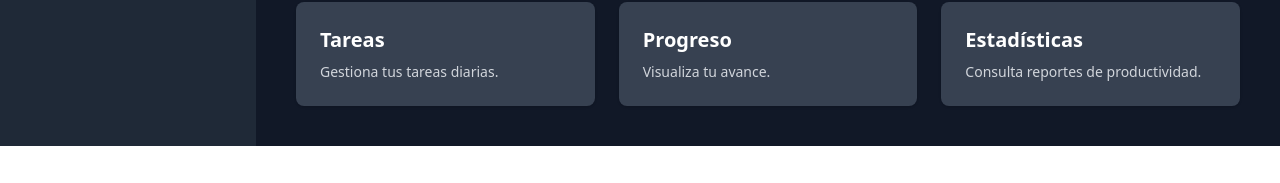
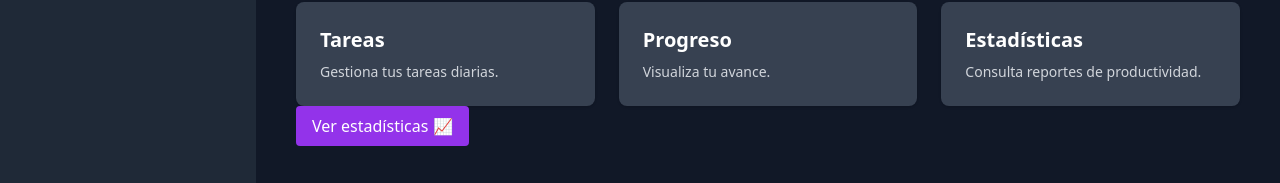
Before and after one commit to elisarrtech/quickflow-frontend, a React (Vite) app: page /dashboard in a window 1280 px wide. Shown: the part 706-889 px from the top of the page. Before the commit the page ends 852 px from the top, so only its background shows below. Built offline with nearby package versions, Linux system fonts and the light colour scheme; no server answers; sample sign-in values are in the browser's storage.

Commit message:
Update Dashboard.jsx

```diff
--- a/src/pages/Dashboard.jsx
+++ b/src/pages/Dashboard.jsx
@@ -70,6 +70,10 @@ function Dashboard() {
             <p className="text-sm text-gray-300">Consulta reportes de productividad.</p>
           </div>
         </div>
+        <button onClick={() => navigate('/estadisticas')} className="text-white bg-purple-600 px-4 py-2 rounded">
+        Ver estadísticas 📈
+        </button>
+
       </main>
     </div>
   );
```
